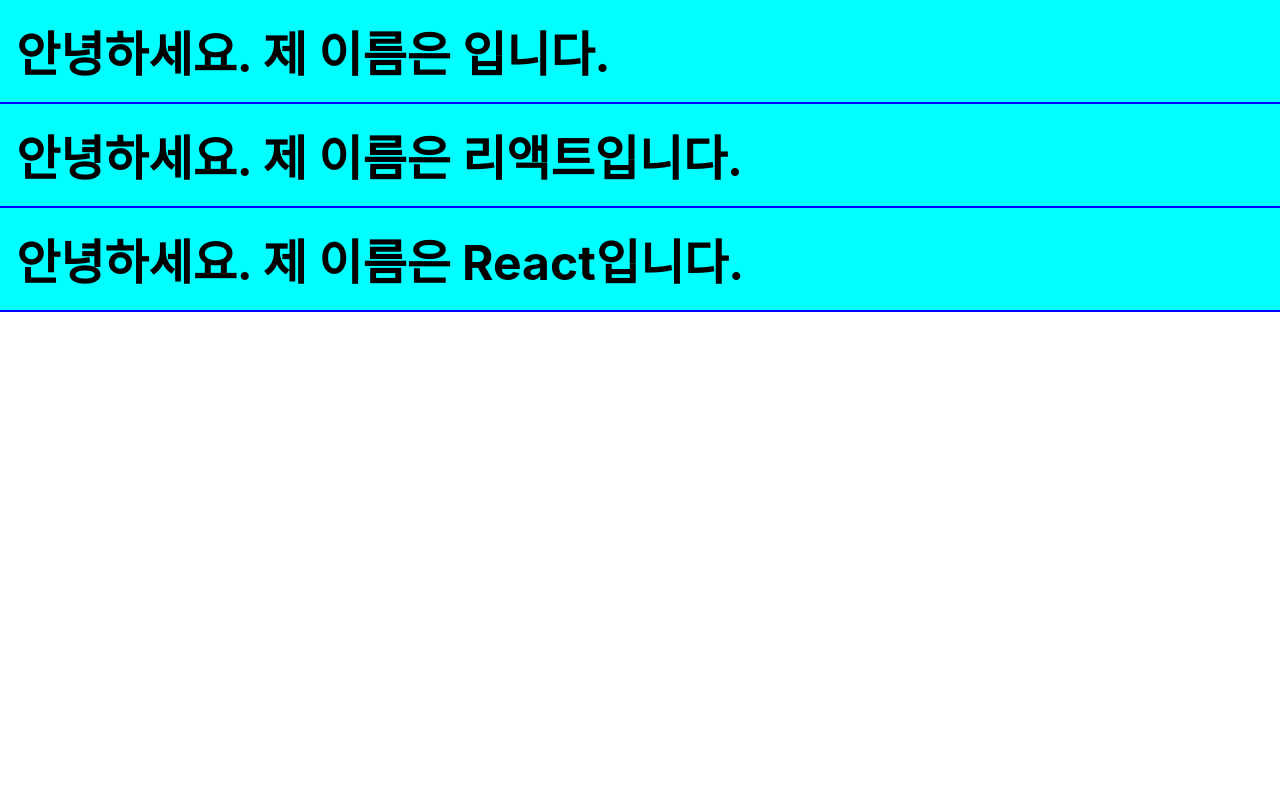
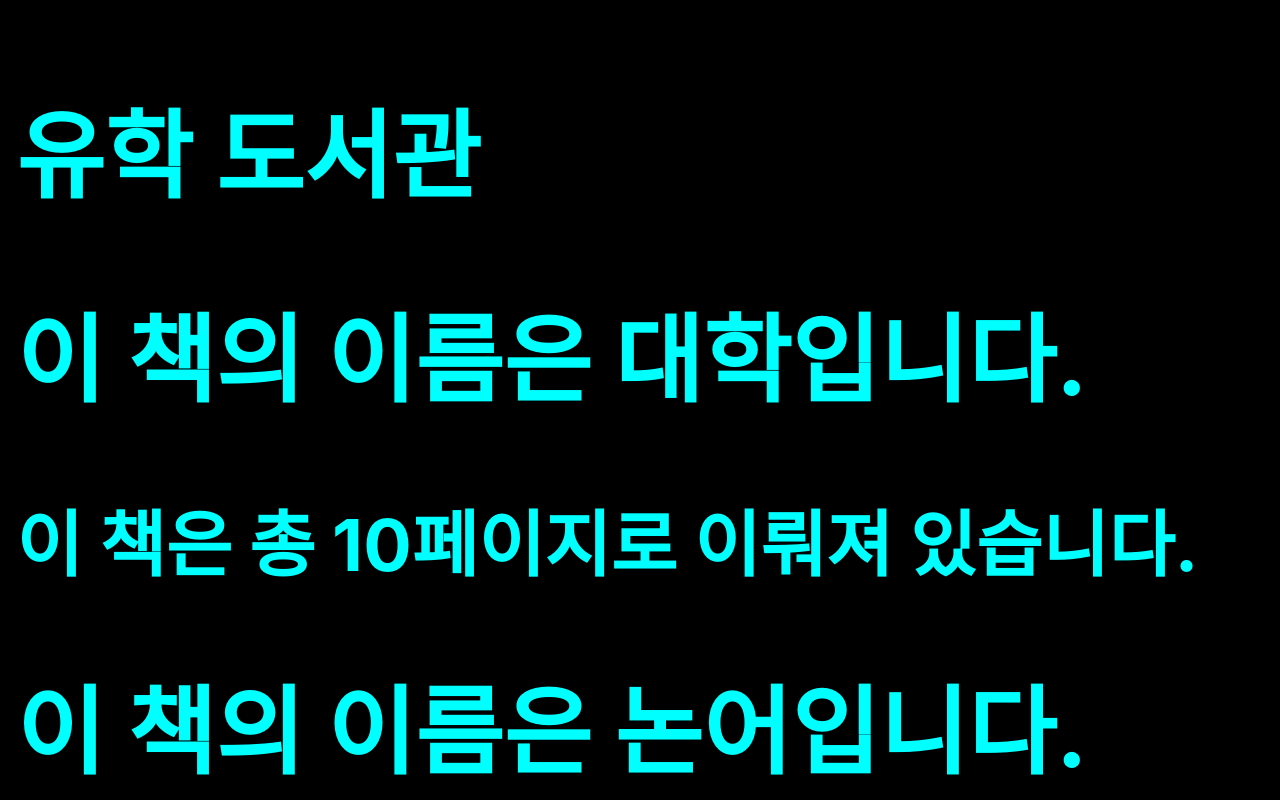
Before and after one commit to dew-log/ReactEx, a React (Create React App) app in the folder ch04_component/: page / in a window 1280 px wide. Shown: the top 800 px of the page. Built offline with nearby package versions, Linux system fonts and the light colour scheme.

Commit message:
React의 jsx 문법_수정

```diff
--- a/ch04_component/src/App.js
+++ b/ch04_component/src/App.js
@@ -2,17 +2,25 @@
 import "./App.css";
 // import Child from './ex01_function/Child';
 // import Child from './ex02_class/Child';
-import MyComponent from "./ex03_props/MyComponent";
+// import MyComponent from "./ex03_props/MyComponent";
+import Library from "./ex04_props/Library";
 
 function App() {
   return (
     // <Child/>
 
+    /*
     <>
       <MyComponent />
       <MyComponent name='리액트'/>
       <MyComponent name='React'/>
     </>
+    */
+
+    <>
+      <Library title='유학' />
+      <Library title='조선 선비들의' />
+    </>
   );
 }
 
--- /dev/null
+++ b/ch04_component/src/ex04_props/Book.jsx
@@ -0,0 +1,10 @@
+function Book(props){
+    return (
+        <div>
+            <h1>{`이 책의 이름은 ${props.name}입니다.`}</h1>
+            <h2>{`이 책은 총 ${props.numOfPage}페이지로 이뤄져 있습니다.`}</h2>
+        </div>
+    )
+}
+
+export default Book;
--- /dev/null
+++ b/ch04_component/src/ex04_props/Library.jsx
@@ -0,0 +1,25 @@
+import Book from "./Book";
+
+function Library(props) {
+  const style = {
+    backgroundColor: "black",
+    color: "aqua",
+    fontSize: "48px",
+    fontWeight: "bold",
+    padding: 16,
+    borderBottom: "2px solid blue"
+  };
+
+  return (
+    <div style={style}>
+      <h1>{props.title} 도서관</h1>
+      <Book name="대학" numOfPage={10} />
+      <Book name="논어" numOfPage={300} />
+      <Book name="맹자" numOfPage={600} />
+      <Book name="중용" numOfPage={50} />
+      <Book name="채근담" numOfPage={250} />
+    </div>
+  );
+}
+
+export default Library;
```
Also changed, not shown: ch04_component/src/ex04_book/Book.jsx (deleted, +0 -10 lines), ch04_component/src/ex04_book/Library.jsx (deleted, +0 -26 lines).
